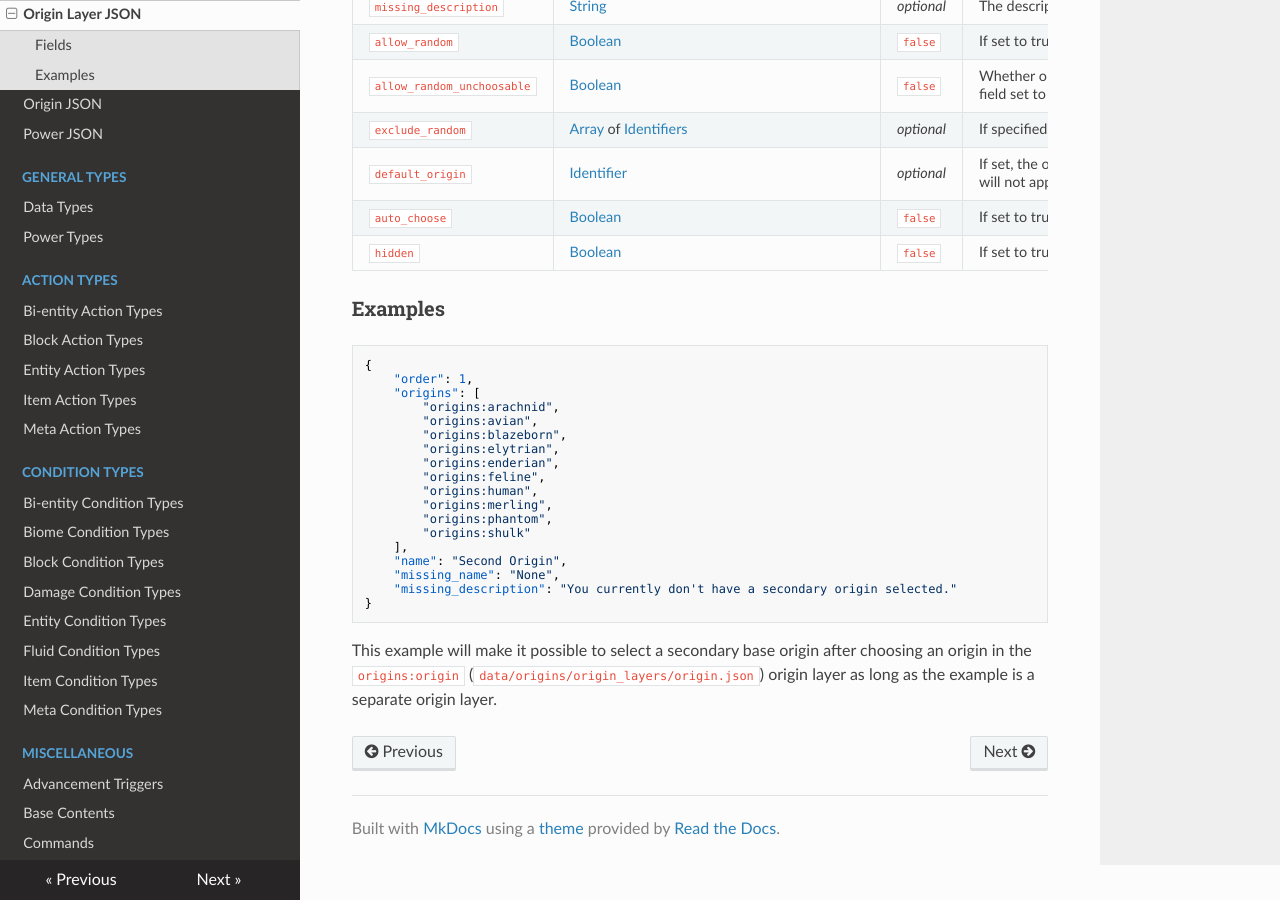
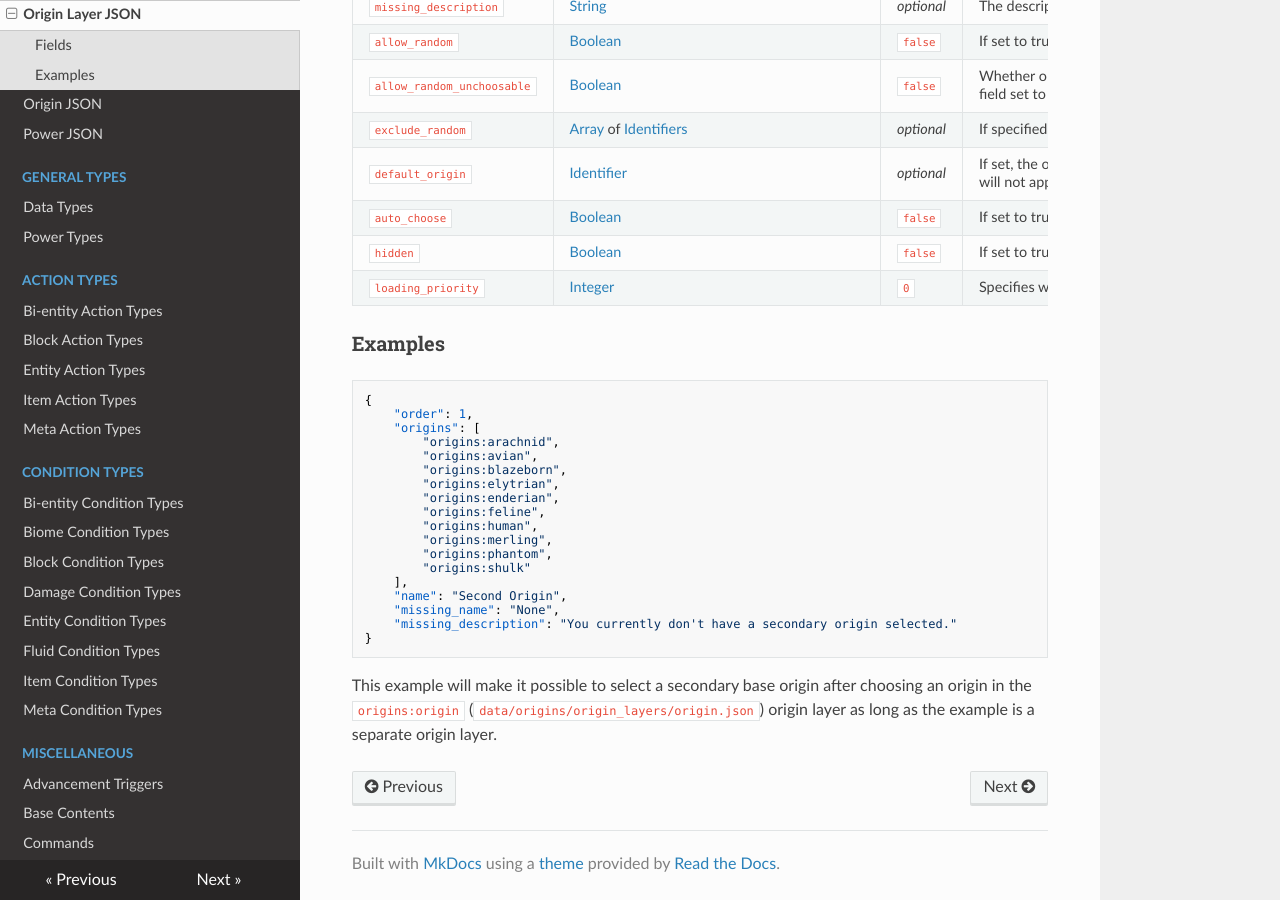
Before and after one commit to apace100/origins-docs, an MkDocs documentation site: the page built from docs/json/origin_layer.md, in a window 1280 px wide and 900 px high, scrolled down 744 px. Built offline with MkDocs 1.6.1, drawn with Linux system fonts in a browser that asks for light colours; nearby versions of some CDN libraries.

Commit message:
Update `origin_layer.md` (JSON)
Added `loading_priority` field

```diff
--- a/docs/json/origin_layer.md
+++ b/docs/json/origin_layer.md
@@ -30,6 +30,8 @@ Field  | Type | Default | Description
 `default_origin` | [Identifier](../types/data_types/identifier.md) | _optional_ | If set, the origin with this namespace and ID will automatically be chosen for a new player. If an orb of origin is used later on, the player will be able to choose another origin then and the `default_origin` will not apply. Could for example be used to make all players start as human, and then use the orb as a progression item to select an origin.
 `auto_choose` | [Boolean](../types/data_types/boolean.md) | `false` | If set to true, this layer will automatically pick an origin for the player if only one option is available. This also applies when an orb of origin is used.
 `hidden` | [Boolean](../types/data_types/boolean.md) | `false` | If set to true, this layer will be hidden from the "View Origin" screen.
+`loading_priority` | [Integer](../types/data_types/integer.md) | `0` | Specifies when this layer is loaded. Higher numbers mean it's loaded later, which means it will override those with lower loading priorities which share the same ID.
+
 
 
 ### Examples
```
